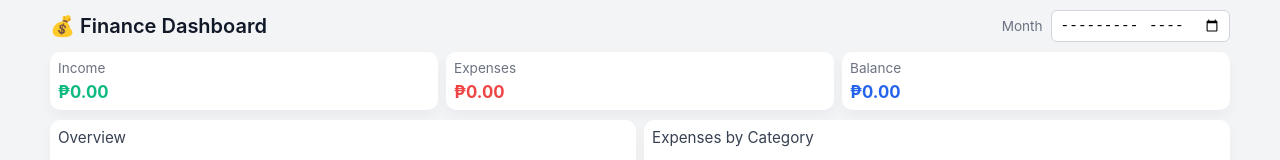
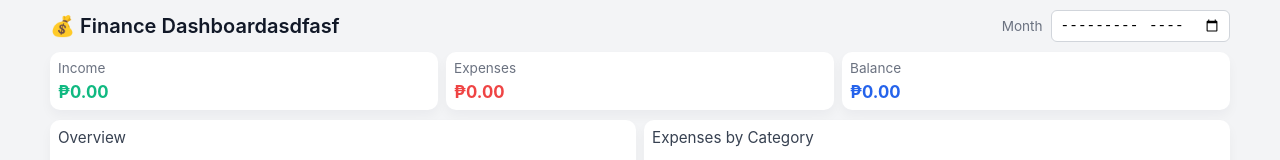
Before and after one commit to yuantocode/Personal-Finance-Tracker, a React (Create React App) app: page / in a window 1280 px wide. Shown: the top 160 px of the page. Built offline with nearby package versions, Linux system fonts and the light colour scheme.

Commit message:
Test Push Commit
testing push commit since it's been a while to code

```diff
--- a/src/App.js
+++ b/src/App.js
@@ -144,7 +144,7 @@ function App() {
   return (
     <div className="app-container">
       <header className="header">
-        <h1>💰 Finance Dashboard</h1>
+        <h1>💰 Finance Dashboardasdfasf</h1>
         <div className={`header-controls ${filterMonth ? "active" : ""}`}>
           <label className="month-label">Month</label>
           <input
```
